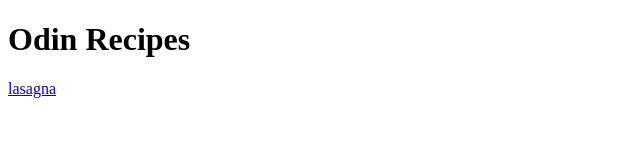
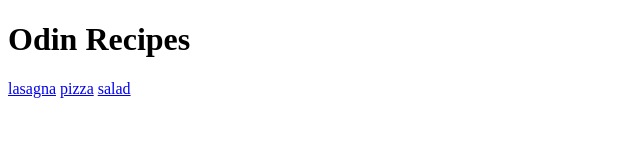
Before and after one commit to mubanga-1/odin-recipes, a plain HTML site: page index.html in a window 1280 px wide. Shown: the full height of the page, 0-640 px from the left. Drawn offline with Linux system fonts and the light colour scheme.

Commit message:
Link pizza.html and salad.html to index.html

```diff
--- a/index.html
+++ b/index.html
@@ -8,5 +8,7 @@
 <body>
     <h1>Odin Recipes</h1>
     <a href="recipes/lasagna.html">lasagna</a>
+    <a href="recipes/pizza.html">pizza</a>
+    <a href="recipes/salad.html">salad</a>
 </body>
 </html>
```
Also changed, not shown: recipes/pizza.html (+1 -0 lines), recipes/salad.html (+1 -0 lines).
